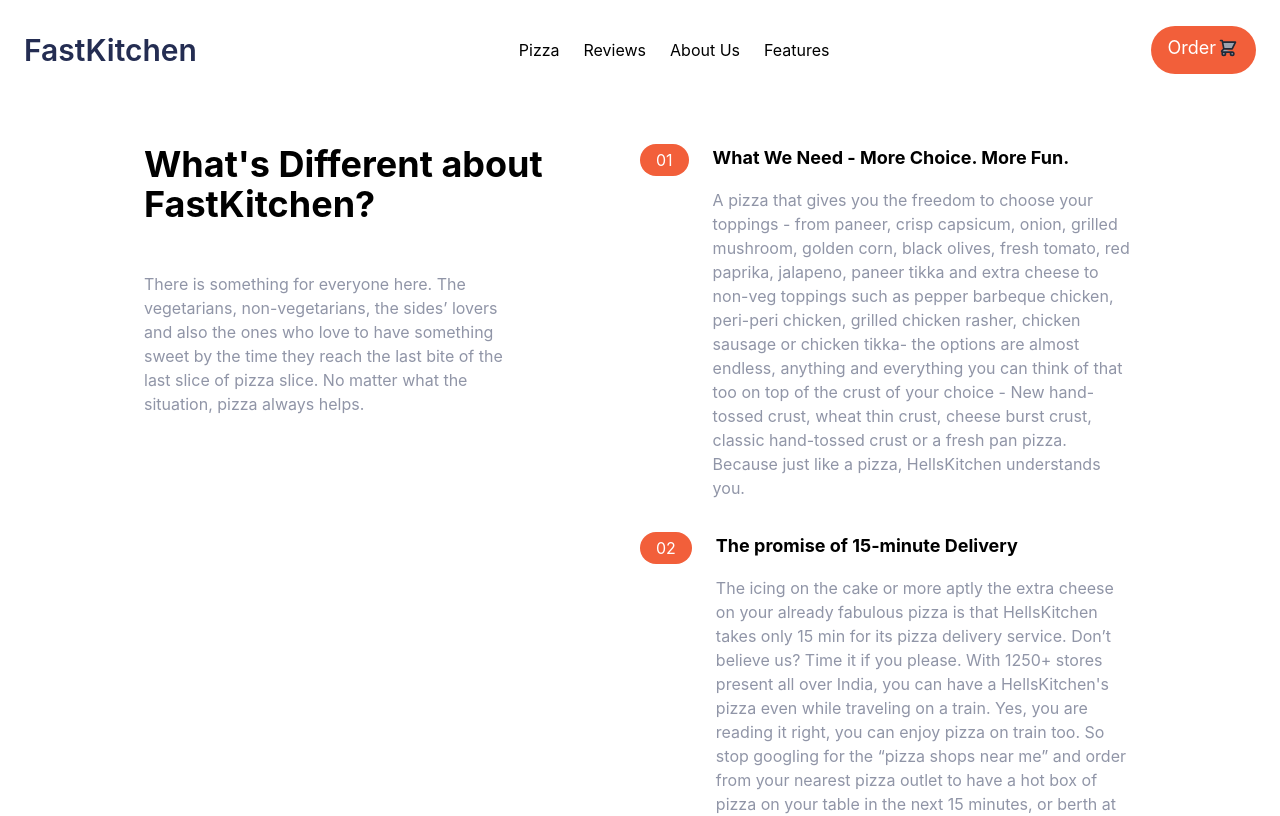
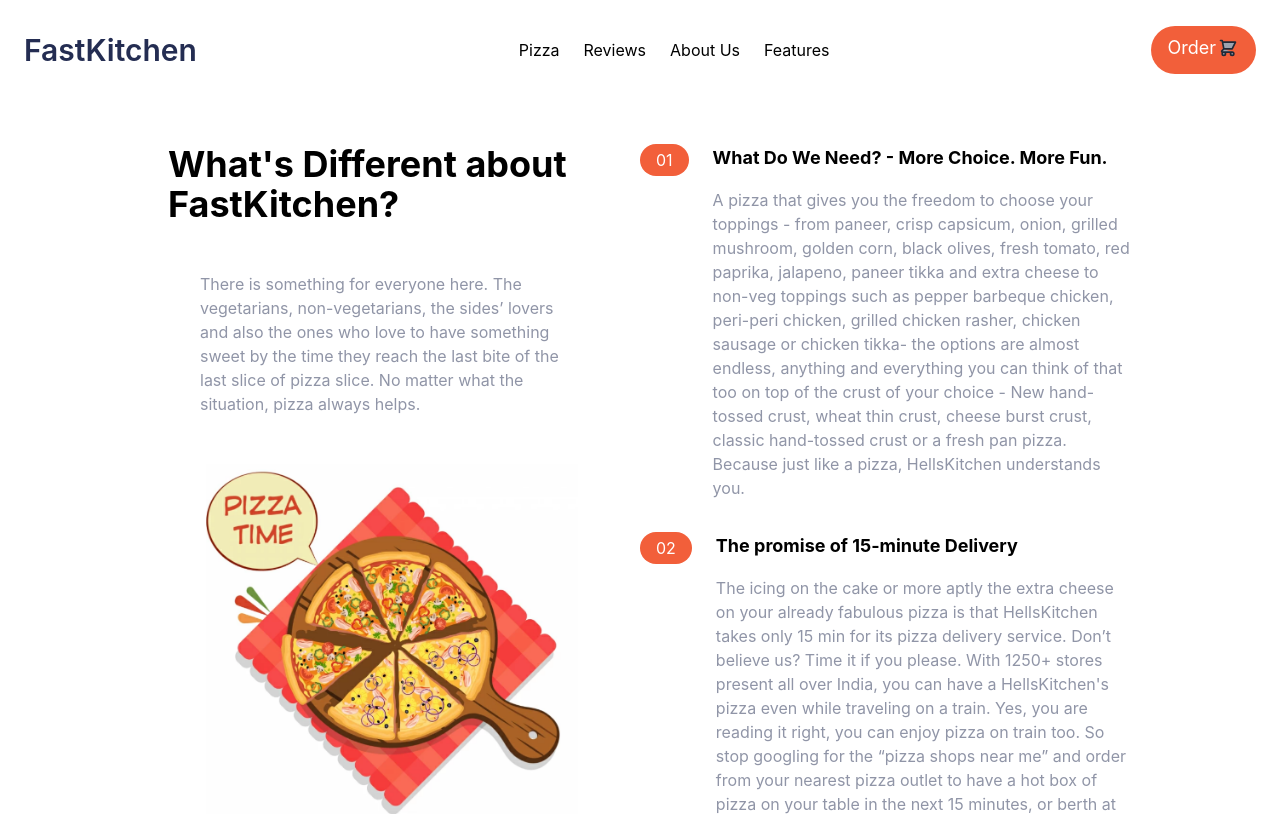
Before and after one commit to RutamBhagat/pizza_UI_react, a React (Create React App) app: page /features in a window 1280 px wide. Shown: the top 816 px of the page. Built offline with nearby package versions, Linux system fonts and the light colour scheme.

Commit message:
changed images

```diff
--- a/src/components/routes/Features/Features.component.jsx
+++ b/src/components/routes/Features/Features.component.jsx
@@ -1,3 +1,5 @@
+import img1 from "./Screenshot (40).png";
+
 const Features = () => {
   return (
     <section id="features">
@@ -8,7 +10,7 @@ const Features = () => {
         {
           // What's Different
         }
-        <div className="flex flex-col space-y-12 md:w-1/2">
+        <div className="flex flex-col items-center space-y-12 md:w-1/2">
           <h2 className="max-w-md text-4xl font-bold text-center md:text-left">
             What's Different about FastKitchen?
           </h2>
@@ -19,6 +21,7 @@ const Features = () => {
             last slice of pizza slice. No matter what the situation, pizza
             always helps.
           </p>
+          <img className="w-3/4" src={img1} alt="img1" />
         </div>
         {
           // Numbered List
@@ -34,13 +37,13 @@ const Features = () => {
                   01
                 </div>
                 <h3 className="text-base font-bold md:mb-4 md:hidden">
-                  What We Need - More Choice. More Fun.
+                  What Do We Need? - More Choice. More Fun.
                 </h3>
               </div>
             </div>
             <div>
               <h3 className="hidden mb-4 text-lg font-bold md:block">
-                What We Need - More Choice. More Fun.
+                What Do We Need? - More Choice. More Fun.
               </h3>
               <p className="text-darkGrayishBlue">
                 A pizza that gives you the freedom to choose your toppings -
--- a/src/components/routes/Home/Home.component.jsx
+++ b/src/components/routes/Home/Home.component.jsx
@@ -1,5 +1,5 @@
 import { Link } from "react-router-dom";
-import BGImg from "./bg1.jpg"
+import img1 from "../Features/Screenshot from 2022-11-07 16-54-55.png"
 
 const Home = () => {
   return (
@@ -41,7 +41,7 @@ const Home = () => {
           // Image
         }
         <div className="md:w-1/2 ">
-          <img src={BGImg} alt="" />
+          <img src={img1} alt="img1" />
         </div>
       </div>
     </section>
```
Also changed, not shown: src/components/routes/Features/Screenshot (40).png (added), src/components/routes/Features/Screenshot from 2022-11-07 16-54-55.png (added).
